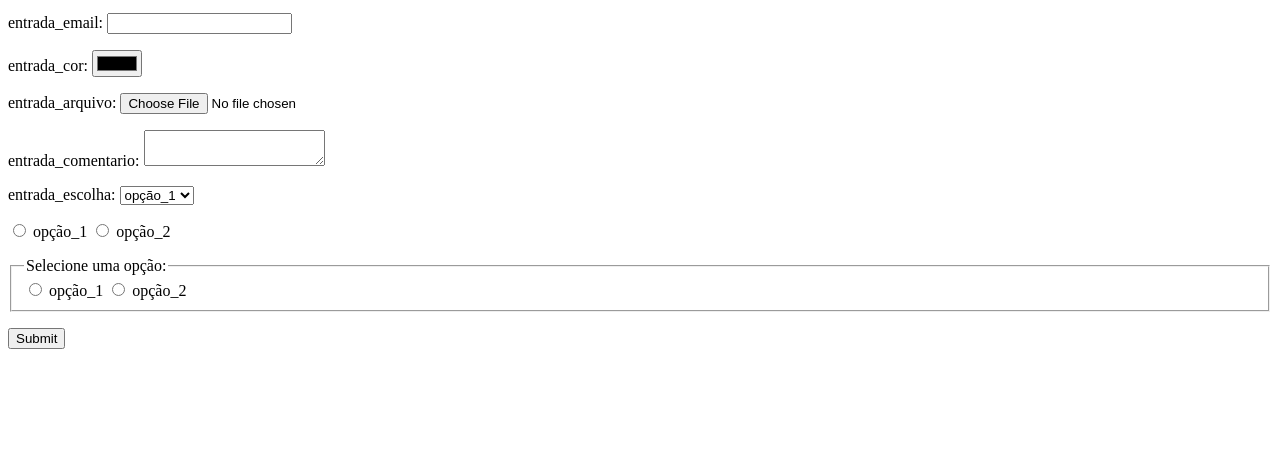
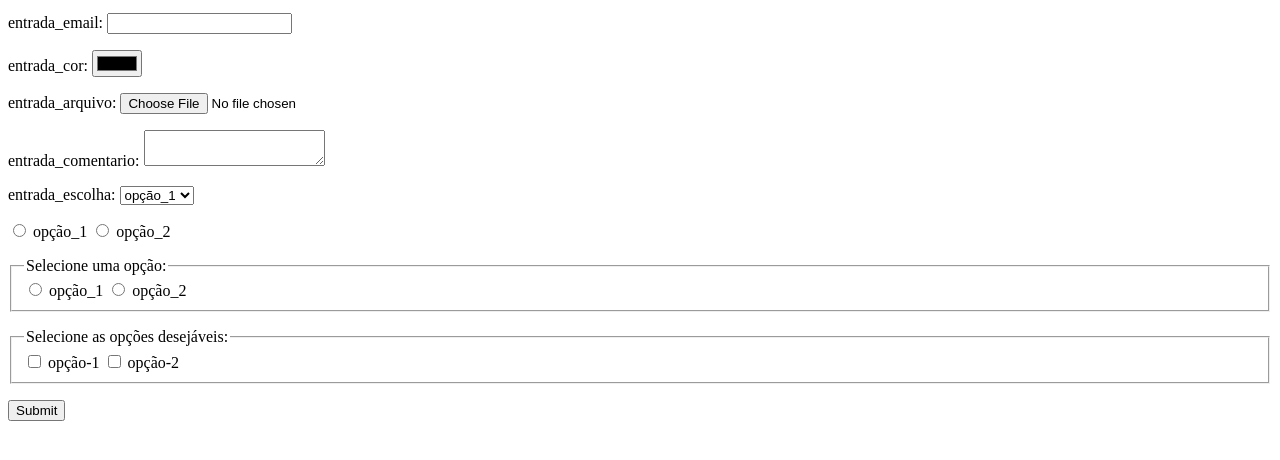
Before and after one commit to arthurbarbosadornelassilva/FrontEnd_maua_2_2024, a plain HTML site: page Intro_HTML_CSS/Fundamentos_HTML/formulario.html in a window 1280 px wide. Shown: the part 104-564 px from the top of the page. Drawn offline with Linux system fonts and the light colour scheme.

Commit message:
Criação das checkboxes

```diff
--- a/Intro_HTML_CSS/Fundamentos_HTML/formulario.html
+++ b/Intro_HTML_CSS/Fundamentos_HTML/formulario.html
@@ -68,10 +68,16 @@
                 <input type="radio" name="opção"> <label for="#"> opção_2 </label>
             </fieldset>
         </p>
+        <p>
+            <fieldset>
+                <legend> Selecione as opções desejáveis:</legend>
+                <input type="checkbox" name="check"> <label for="#"> opção-1 </label>
+                <input type="checkbox" name="check"> <label for="#"> opção-2 </label>
+            </fieldset>
+        </p>
         <label>
             <input id="enviar" type="submit">
         </label>
-
     </form>
 </body>
 </html>
```
